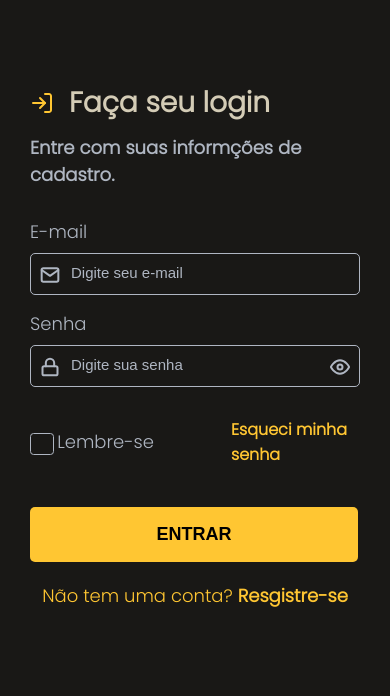
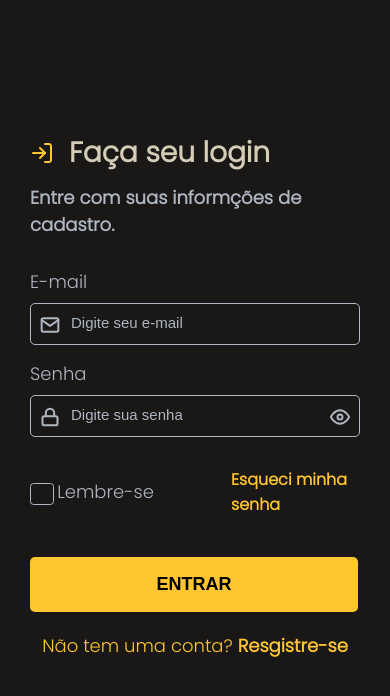
Before and after one commit to GisellyPereira/login-form, a plain HTML site: page index.html in a window 390 px wide. Shown: the part 52-748 px from the top of the page. Drawn offline with Linux system fonts and the light colour scheme.

Commit message:
atualização mobile

```diff
--- a/style.css
+++ b/style.css
@@ -227,7 +227,7 @@ svg path{
 }
 
 
-@media (max-width: 450px){
+@media (max-width: 500px){
   .logo{
     padding: 20px 0px 0px 20px;
   }
@@ -235,6 +235,7 @@ svg path{
    display: none;
   }
   .container-form{
+    margin-top: 200px;
     padding: 0px 50px 150px 50px;
     background: transparent;
   }
```
